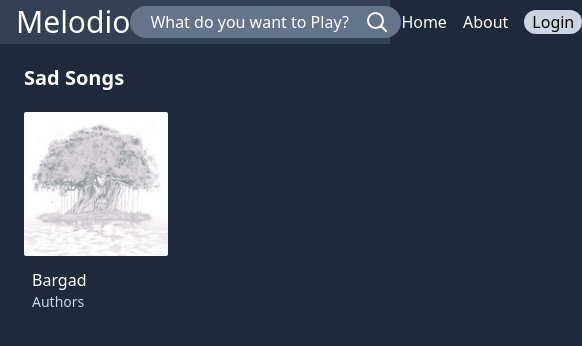
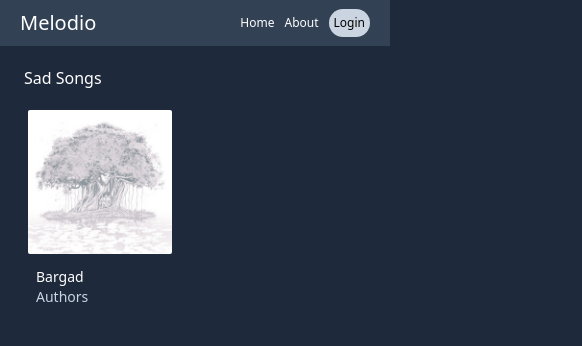
Before and after one commit to ruthlesscalm/melodio, a website: page views/index.html in a window 390 px wide. Shown: the whole page, 582 px wide, since content can reach past the window. Drawn offline with nearby package versions, Linux system fonts and the light colour scheme; files that its build step writes are made by us from their sources.

Commit message:
feat: enhance responsive design and improve accessibility in index.html

```diff
--- a/views/index.html
+++ b/views/index.html
@@ -8,34 +8,34 @@
     <link rel="stylesheet" href="../public/css/custom.css">
 </head>
 <body class="bg-slate-800">
-    <header class="bg-slate-700 text-white flex justify-between items-center px-4 py-1">
+    <header class="bg-slate-700 text-white flex justify-between items-center px-[clamp(20px,3.33vw,64px)] py-[clamp(8px,0.625vw,12px)]">
         <div class="flex items-center">
-            <h1 class="text-3xl cursor-pointer">Melodio</h1>
+            <h1 class="text-[clamp(20px,3vw,40px)] cursor-pointer">Melodio</h1>
         </div>
-        <form action="/search" method="GET" class="flex items-center relative rounded-full">
+        <form action="/search" method="GET" class="flex items-center relative rounded-full max-[500px]:hidden">
             <input
                 id="search"
                 name="search"
-                class="placeholder-inherit rounded-full block px-5 py-1 bg-slate-500"
+                class="placeholder-inherit rounded-full block px-5 py-2 bg-slate-500 text-[clamp(12px,1.5vw,20px)]"
                 type="text"
                 placeholder="What do you want to Play?"
             >
-            <button type="submit" class="absolute right-3">
-                <img class="w-6 cursor-pointer" src="/public/assets/images/search.svg">
+            <button type="submit" class="absolute right-[5%]">
+                <img class="w-[clamp(15px,1.667vw,24px)] cursor-pointer" src="/public/assets/images/search.svg">
             </button>
         </form>
 
         <nav>
-            <ul class="flex gap-4">
-                <li class="list-hover cursor-pointer">Home</li>
-                <li class="list-hover cursor-pointer">About</li>
-                <li><button class="bg-slate-300 text-black px-2 rounded-full hover:scale-105">Login</button></li>
+            <ul class="flex gap-[clamp(10px,1.9vw,40px)] items-center">
+                <li class="list-hover cursor-pointer text-[clamp(12px,1.3888vw,22px)]">Home</li>
+                <li class="list-hover cursor-pointer text-[clamp(12px,1.3888vw,22px)]">About</li>
+                <li><button class="bg-slate-300 text-black px-[clamp(5px,1.111vw,20px)]       py-[clamp(1.25px,2.7775vw,5px)] rounded-full hover:scale-105 text-[clamp(12px,1.3888vw,22px)]">Login</button></li>
             </ul>
         </nav>
     </header>
     <main>
-        <div class="catagory py-5 flex flex-col gap-4 relative">
-            <h2 class="text-white text-xl font-semibold px-6">Sad Songs</h2>
+        <div class="py-5 flex flex-col gap-4 relative">
+            <h2 class="text-white text-[clamp(16px,1.945vw,28px)] font-medium px-[clamp(24px,4vw,76.8px)]">Sad Songs</h2>
             <div id="mask">
                 <div id="leftArrow" class="absolute left-2 top-1/2 -translate-y-1/2">
                     <button id="btn-left" class="z-10"><img class="w-8" src="../public/assets/images/leftArrow.svg" alt=""></button>
@@ -43,14 +43,14 @@
                 <div id="rightArrow" class="absolute right-2 top-1/2 -translate-y-1/2">
                     <button id="btn-right" class="z-10"><img class="w-8" src="../public/assets/images/rightArrow.svg" alt=""></button>
                 </div>
-                <ul class="hide-scrollbar flex gap-5 overflow-y-scroll px-5" id="song-list">
+                <ul class="hide-scrollbar flex gap-5 overflow-y-scroll px-[clamp(24px,4vw,76.8px)]" id="song-list">
                     <li class="flex flex-col gap-2 flex-shrink-0 hover:bg-slate-700 rounded-sm">
                         <figure class="p-1">
                             <img class="w-36 rounded-sm" src="../public/assets/images/image.png">
                         </figure>
                         <div class="pl-3 pb-2 flex flex-col">
-                            <p class="text-white font-medium">Bargad</p>
-                            <p class="text-slate-300 text-sm">Authors</p>
+                            <p class="text-white text-[clamp(14px,1.5vw,21.5px)]">Bargad</p>
+                            <p class="text-slate-300 text-[clamp(11.5px,1.111vw,16px)] text-sm">Authors</p>
                         </div>
                     </li>
                 </ul>
```
